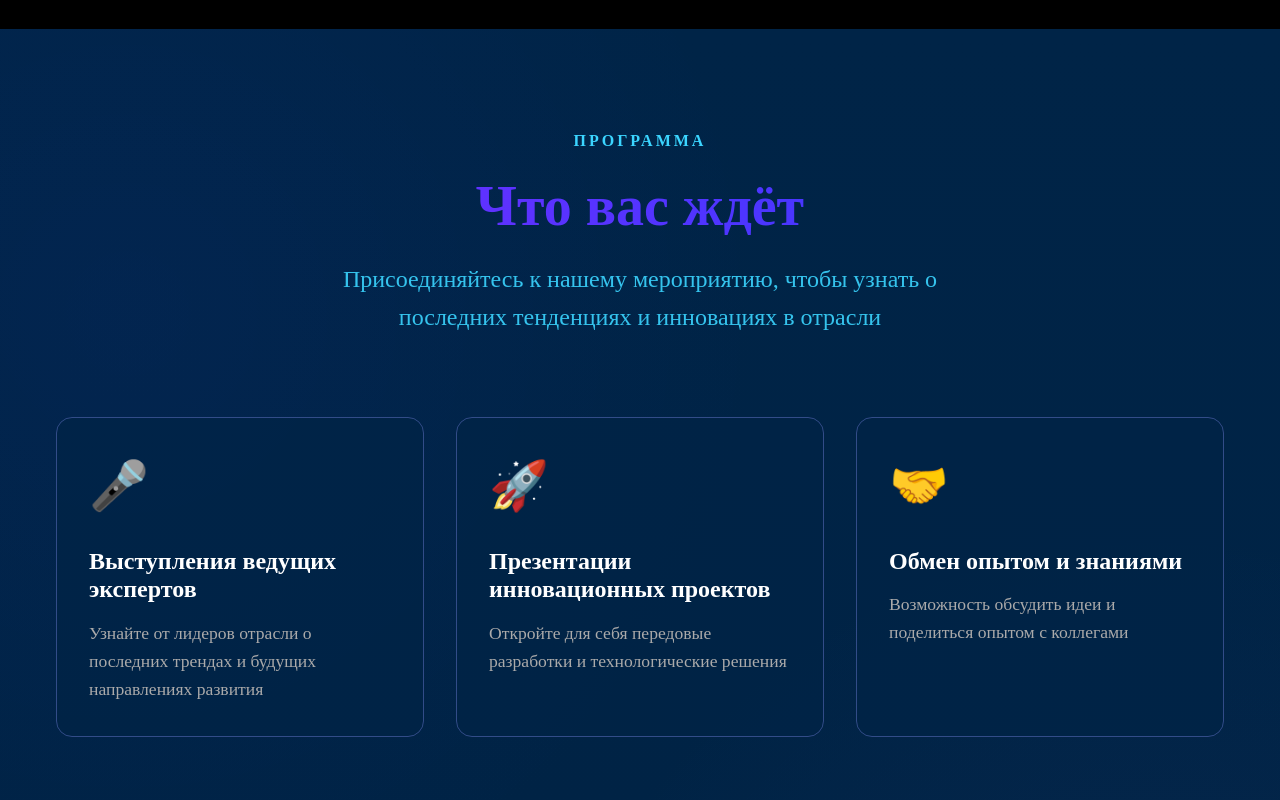
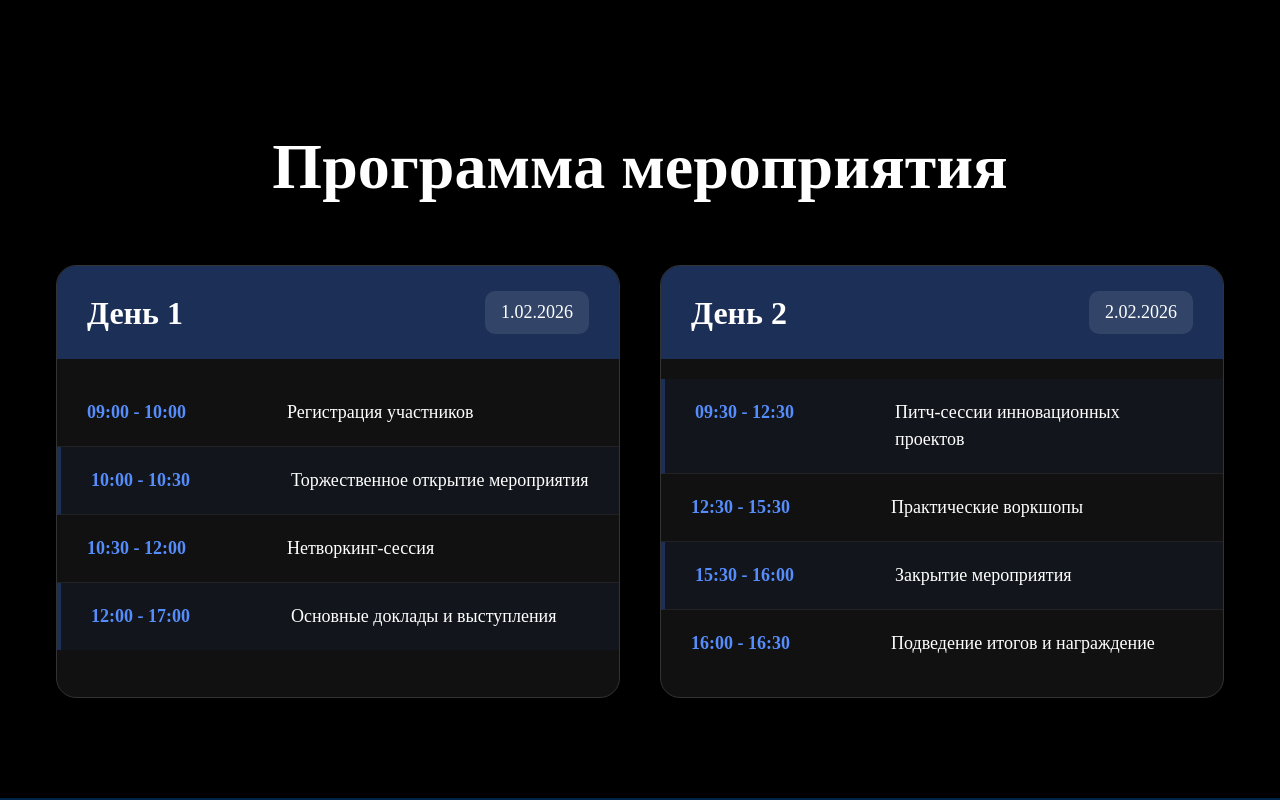
Before and after one commit to Aleksstepanov/smena-2025, a Vue app in the folder Sec2026/Sec2026/: page / in a window 1280 px wide. Shown: the part 1220-2020 px from the top of the page. Built offline with nearby package versions, Linux system fonts and the light colour scheme.

Commit message:
Реворк program

```diff
--- a/Sec2026/Sec2026/src/sections/ProgramSection.vue
+++ b/Sec2026/Sec2026/src/sections/ProgramSection.vue
@@ -1,23 +1,6 @@
 <template>
-  <section class="event-fragment">
+  <section class="event-program">
     <div class="container">
-      <div class="section-header">
-        <div class="section-label">ПРОГРАММА</div>
-        <h2 class="section-title">Что вас ждёт</h2>
-        <p class="section-subtitle">
-          Присоединяйтесь к нашему мероприятию, чтобы узнать о последних тенденциях и инновациях в
-          отрасли
-        </p>
-      </div>
-
-      <div class="features">
-        <div class="feature" v-for="feature in features" :key="feature.id">
-          <div class="feature-icon">{{ feature.icon }}</div>
-          <h3 class="feature-title">{{ feature.title }}</h3>
-          <p class="feature-desc">{{ feature.desc }}</p>
-        </div>
-      </div>
-
       <div class="program-section">
         <h2 class="program-title">Программа мероприятия</h2>
 
@@ -49,27 +32,6 @@
 <script setup>
 import { ref } from 'vue'
 
-const features = ref([
-  {
-    id: 1,
-    icon: '🎤',
-    title: 'Выступления ведущих экспертов',
-    desc: 'Узнайте от лидеров отрасли о последних трендах и будущих направлениях развития',
-  },
-  {
-    id: 2,
-    icon: '🚀',
-    title: 'Презентации инновационных проектов',
-    desc: 'Откройте для себя передовые разработки и технологические решения',
-  },
-  {
-    id: 3,
-    icon: '🤝',
-    title: 'Обмен опытом и знаниями',
-    desc: 'Возможность обсудить идеи и поделиться опытом с коллегами',
-  },
-])
-
 const program = ref([
   {
     id: 1,
@@ -97,159 +59,56 @@ const program = ref([
 </script>
 
 <style scoped>
-.event-fragment {
+/* Основные стили */
+.event-program {
   padding: 100px 20px;
-  background: linear-gradient(
-    180deg,
-    var(--background),
-    color-mix(in srgb, var(--background) 95%, black)
-  );
+  background: #000;
   position: relative;
-  overflow: hidden;
-}
-
-.event-fragment::before {
-  content: '';
-  position: absolute;
-  inset: 0;
-  background:
-    radial-gradient(circle at 10% 20%, rgba(46, 59, 255, 0.05) 0%, transparent 40%),
-    radial-gradient(circle at 90% 80%, rgba(129, 118, 237, 0.05) 0%, transparent 40%);
-  z-index: 1;
 }
 
 .container {
   max-width: 1200px;
   margin: 0 auto;
   position: relative;
-  z-index: 2;
 }
 
-.section-header {
+/* Заголовок */
+.program-title {
+  font-size: 64px;
+  font-weight: 800;
+  color: #ffffff;
   text-align: center;
-  margin-bottom: 80px;
+  margin-bottom: 60px;
 }
 
-.section-label {
-  font-size: 1rem;
-  color: var(--accent-light);
-  letter-spacing: 3px;
-  text-transform: uppercase;
-  margin-bottom: 20px;
-  font-weight: 600;
+/* Сетка дней */
+.program-days {
+  display: flex;
+  gap: 40px;
+  justify-content: center;
 }
 
-.section-title {
-  font-size: 3.5rem;
-  font-weight: 900;
-  background: linear-gradient(90deg, var(--gradient-start), var(--gradient-end));
-  -webkit-background-clip: text;
-  background-clip: text;
-  color: transparent;
-  margin-bottom: 20px;
-}
-
-.section-subtitle {
-  font-size: 1.5rem;
-  color: var(--accent-light);
-  max-width: 700px;
-  margin: 0 auto;
-  line-height: 1.6;
-  opacity: 0.9;
-}
-
-.features {
-  display: grid;
-  grid-template-columns: repeat(auto-fit, minmax(300px, 1fr));
-  gap: calc(var(--space) * 2);
-  margin-bottom: 100px;
-}
-
-.feature {
-  background: rgba(0, 36, 71, 0.7);
-  border: 1px solid var(--secondary);
-  border-radius: calc(var(--radius) * 2);
-  padding: calc(var(--space) * 2);
-  transition: all 0.3s ease;
-  position: relative;
+/* Карточка дня */
+.program-day {
+  background: #111111;
+  border: 1px solid #333333;
+  border-radius: 20px;
   overflow: hidden;
-}
-
-.feature:hover {
-  transform: translateY(-10px);
-  border-color: var(--accent-light);
-  box-shadow: 0 20px 40px rgba(59, 213, 255, 0.1);
-}
-
-.feature::before {
-  content: '';
-  position: absolute;
-  top: 0;
-  left: 0;
-  right: 0;
-  height: 3px;
-  background: linear-gradient(90deg, var(--gradient-start), var(--gradient-end));
-  opacity: 0;
-  transition: opacity 0.3s ease;
-}
-
-.feature:hover::before {
-  opacity: 1;
-}
-
-.feature-icon {
-  font-size: 3rem;
-  margin-bottom: 25px;
-}
-
-.feature-title {
-  font-size: 1.5rem;
-  color: var(--text);
-  margin-bottom: 15px;
-  font-weight: 600;
-}
-
-.feature-desc {
-  color: var(--gray-medium);
-  line-height: 1.6;
-  font-size: 1.1rem;
-}
-
-.program-section {
-  margin-top: 80px;
-}
-
-.program-title {
-  font-size: 2.5rem;
-  color: var(--text);
-  text-align: center;
-  margin-bottom: 50px;
-  font-weight: 700;
-}
-
-.program-days {
-  display: grid;
-  grid-template-columns: repeat(auto-fit, minmax(350px, 1fr));
-  gap: calc(var(--space) * 3);
-}
-
-.program-day {
-  background: rgba(0, 36, 71, 0.7);
-  border: 1px solid var(--secondary);
-  border-radius: calc(var(--radius) * 2);
-  overflow: hidden;
+  width: 100%;
+  max-width: 580px;
   transition: all 0.3s ease;
 }
 
 .program-day:hover {
   transform: translateY(-5px);
-  box-shadow: 0 15px 30px rgba(46, 59, 255, 0.1);
-  border-color: var(--accent-light);
+  border-color: #444444;
+  box-shadow: 0 10px 30px rgba(0, 0, 0, 0.3);
 }
 
+/* Шапка дня */
 .day-header {
-  background: linear-gradient(90deg, var(--gradient-start), var(--gradient-end));
-  color: var(--text);
+  background: #1b2f57;
+  color: #ffffff;
   padding: 25px 30px;
   display: flex;
   justify-content: space-between;
@@ -257,18 +116,18 @@ const program = ref([
 }
 
 .day-title {
-  font-size: 1.8rem;
+  font-size: 32px;
   font-weight: 700;
 }
 
 .day-date {
-  font-size: 1.2rem;
-  opacity: 0.9;
+  font-size: 18px;
   background: rgba(255, 255, 255, 0.1);
-  padding: 5px 15px;
-  border-radius: var(--radius);
+  padding: 8px 16px;
+  border-radius: 10px;
 }
 
+/* События */
 .day-events {
   padding: 20px 0;
 }
@@ -276,7 +135,7 @@ const program = ref([
 .event-item {
   display: flex;
   padding: 20px 30px;
-  border-bottom: 1px solid rgba(255, 255, 255, 0.1);
+  border-bottom: 1px solid #222222;
   transition: all 0.3s ease;
 }
 
@@ -285,48 +144,40 @@ const program = ref([
 }
 
 .event-item:hover {
-  background: rgba(59, 213, 255, 0.05);
+  background: rgba(27, 47, 87, 0.1);
 }
 
+/* Выделенные события */
 .event-item.highlight {
-  background: linear-gradient(90deg, rgba(46, 59, 255, 0.1), transparent);
-  border-left: 3px solid var(--accent-light);
+  background: rgba(27, 47, 87, 0.15);
+  border-left: 4px solid #1b2f57;
 }
 
 .event-time {
   font-weight: 600;
-  color: var(--accent-light);
-  min-width: 140px;
-  font-size: 1.1rem;
+  color: #568dfc;
+  min-width: 200px;
+  font-size: 18px;
 }
 
 .event-name {
-  color: var(--text);
+  color: #ffffff;
   font-weight: 500;
-  font-size: 1.2rem;
+  font-size: 18px;
 }
 
-/* Анимации для появления элементов */
-.feature,
+/* Анимации */
 .program-day {
   opacity: 0;
   animation: fadeInUp 0.8s ease forwards;
 }
 
-.feature:nth-child(1) {
+.program-day:nth-child(1) {
   animation-delay: 0.2s;
 }
-.feature:nth-child(2) {
+
+.program-day:nth-child(2) {
   animation-delay: 0.4s;
-}
-.feature:nth-child(3) {
-  animation-delay: 0.6s;
-}
-.program-day:nth-child(1) {
-  animation-delay: 0.8s;
-}
-.program-day:nth-child(2) {
-  animation-delay: 1s;
 }
 
 @keyframes fadeInUp {
@@ -340,35 +191,37 @@ const program = ref([
   }
 }
 
-/* Адаптив */
+/* Адаптивность */
+@media (max-width: 1024px) {
+  .program-days {
+    flex-direction: column;
+    align-items: center;
+  }
+
+  .program-day {
+    max-width: 100%;
+  }
+}
+
 @media (max-width: 768px) {
-  .event-fragment {
+  .event-program {
     padding: 60px 20px;
   }
 
-  .section-title {
-    font-size: 2.5rem;
-  }
-
-  .section-subtitle {
-    font-size: 1.2rem;
-  }
-
-  .features {
-    grid-template-columns: 1fr;
-    gap: var(--space);
-  }
-
-  .program-days {
-    grid-template-columns: 1fr;
-    gap: calc(var(--space) * 2);
+  .program-title {
+    font-size: 48px;
+    margin-bottom: 40px;
   }
 
   .day-header {
     flex-direction: column;
-    gap: 10px;
+    gap: 15px;
     text-align: center;
     padding: 20px;
+  }
+
+  .day-title {
+    font-size: 28px;
   }
 
   .event-item {
@@ -379,20 +232,26 @@ const program = ref([
 
   .event-time {
     min-width: auto;
+    font-size: 16px;
+  }
+
+  .event-name {
+    font-size: 16px;
   }
 }
 
 @media (max-width: 480px) {
-  .section-title {
-    font-size: 2rem;
+  .program-title {
+    font-size: 36px;
   }
 
-  .feature {
-    padding: calc(var(--space) * 1.5);
+  .day-title {
+    font-size: 24px;
   }
 
-  .feature-title {
-    font-size: 1.3rem;
+  .day-date {
+    font-size: 16px;
+    padding: 6px 12px;
   }
 }
 </style>
```
Also changed, not shown: Sec2026/Sec2026/src/assets/hero-graphic.png.
